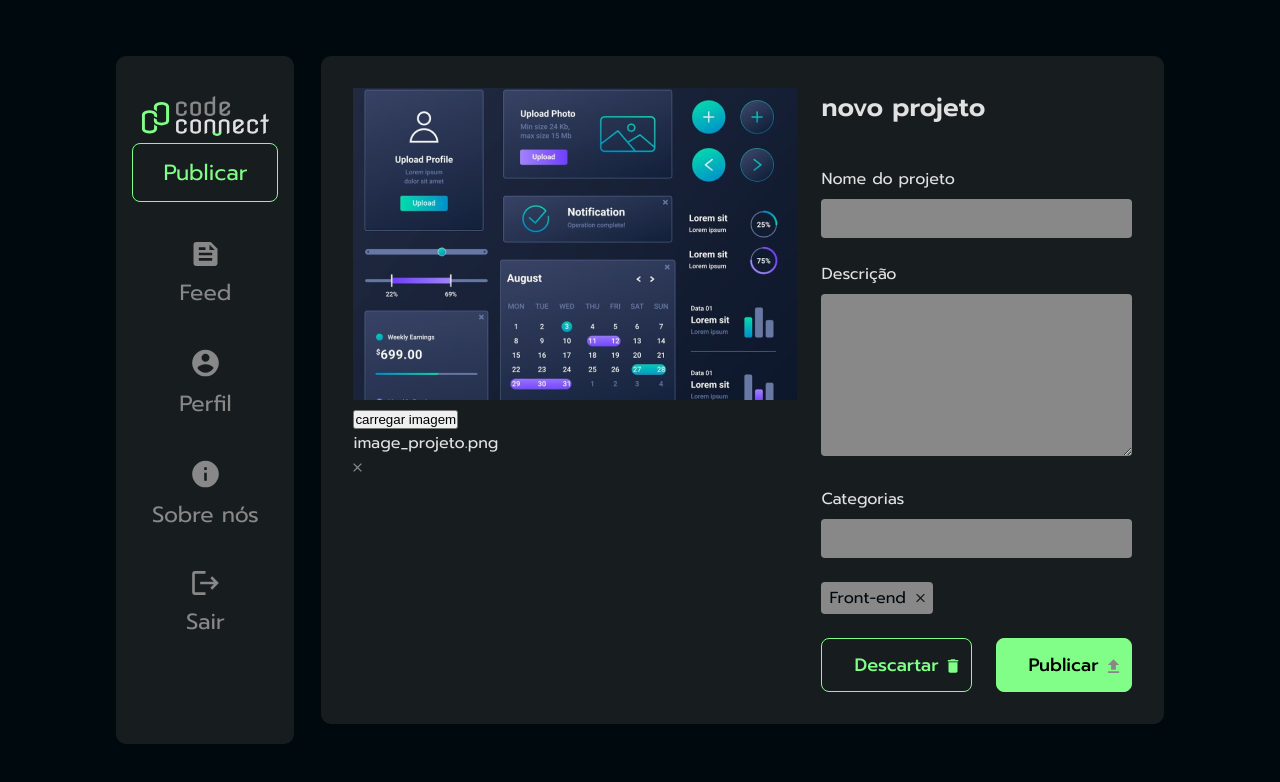
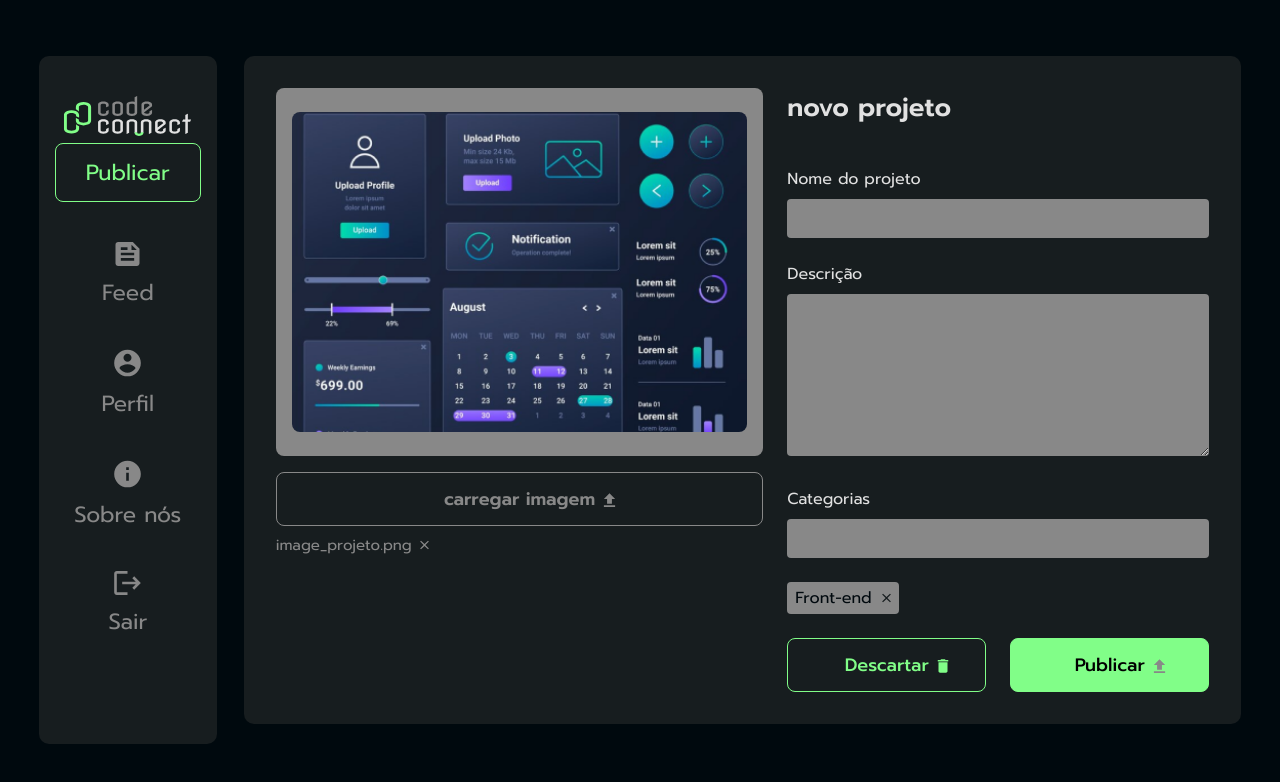
Before and after one commit to Valadaresxx/CodeConnect, a plain HTML site: page index.html in a window 1280 px wide. Drawn offline with Linux system fonts and the light colour scheme.

Commit message:
lastCustoms

```diff
--- a/index.html
+++ b/index.html
@@ -54,7 +54,8 @@
             <div class="container-imagem">
                 <img src="img/imagem1.png" alt="" class="main-imagem">
             </div>
-            <button> carregar imagem</button>
+            <button id="upload-btn"> carregar imagem</button>
+            <input type="file" id="image-upload" accept="image/" style="display: none;">
             <div class="container-imagem-nome">
                 <p>image_projeto.png</p>
                 <img src="img/close.svg" alt="">
--- a/styles.css
+++ b/styles.css
@@ -174,3 +174,56 @@ textarea{
     margin-left: 8px;
 
 }
+
+.container-descricao{
+    width: 422px;
+}
+
+.main-imagem{
+    border-radius: 8px;
+    height: 100%;
+    object-fit: cover;
+}
+
+.container-imagem{
+    height: 368px;
+    padding: 24px 16px;
+    background-color: var(--secondary-color);
+    border-radius: 8px;
+}
+
+.container-upload-imagem button{
+    margin: 16px 0 8px 0;
+    background-color: var(--iten-background);
+    border: 1px solid var(--secondary-color);
+    border-radius: 8px;
+    color: var(--secondary-color);
+    width: 100%;
+    text-align: center;
+    padding: 12px;
+    font-family: var(--font-family);
+    font-weight: 600;
+    font-size: 18px;
+    position: inherit;
+
+}
+.container-upload-imagem button::after{
+    content: "";
+    background-image: url("img/upload.svg");
+    background-size: contain;
+    background-repeat: no-repeat;
+    display: inline-block;
+    width: 15px;
+    height: 15px;
+    position: absolute;
+    transform: translateY(50%);
+    margin-left: 8px;
+
+}
+
+.container-imagem-nome{
+    display: flex;
+    gap: 8px;
+    color: var(--secondary-color);
+    font-size: 15px;
+}
```
